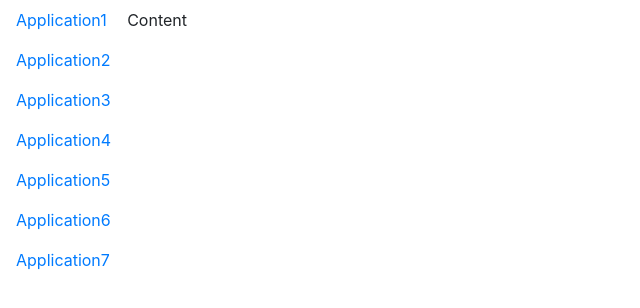
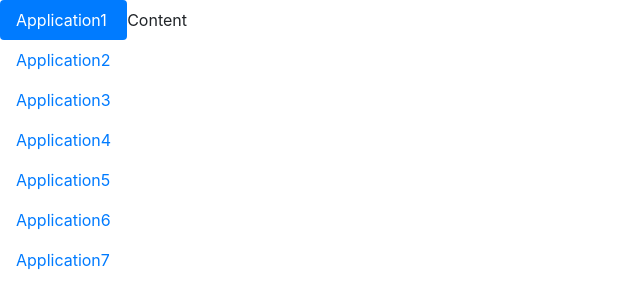
Before and after one commit to blavonne/react_strap, a React (Create React App) app: page / in a window 1280 px wide. Shown: the top 308 px of the page, without its empty margins (0-640 px from the left). Built offline with nearby package versions, Linux system fonts and the light colour scheme.

Commit message:
active links are pills

```diff
--- a/src/App.js
+++ b/src/App.js
@@ -7,7 +7,7 @@ class App extends Component {
 		super(props)
 		this.state = {
 			apps: [
-				{id: 1, name: "Application1", active: false},
+				{id: 1, name: "Application1", active: true},
 				{id: 2, name: "Application2", active: false},
 				{id: 3, name: "Application3", active: false},
 				{id: 4, name: "Application4", active: false},
@@ -21,8 +21,10 @@ class App extends Component {
 
 	setActive(id) {
 		const apps = this.state.apps.map(a => Object.assign({}, a));
-		const app = apps.find(app => app.id === id)
-		app.active = !app.active
+		apps.map(app => {
+			app.active = app.id === id;
+			return app
+		})
 		this.setState({apps : apps })
 		console.log('what is this', this)
 	}
--- a/src/components/NavItemList.js
+++ b/src/components/NavItemList.js
@@ -6,7 +6,7 @@ const NavListItem = (props) => {
 			props.apps.map(app => {
 				return (
 					<NavItem key={app.id} onClick={() => props.toggleHandler(app.id)}>
-						<NavLink href="#">
+						<NavLink href="#" className={app.active ? "active" : ""}>
 							{app.name}
 						</NavLink>
 					</NavItem>
```
